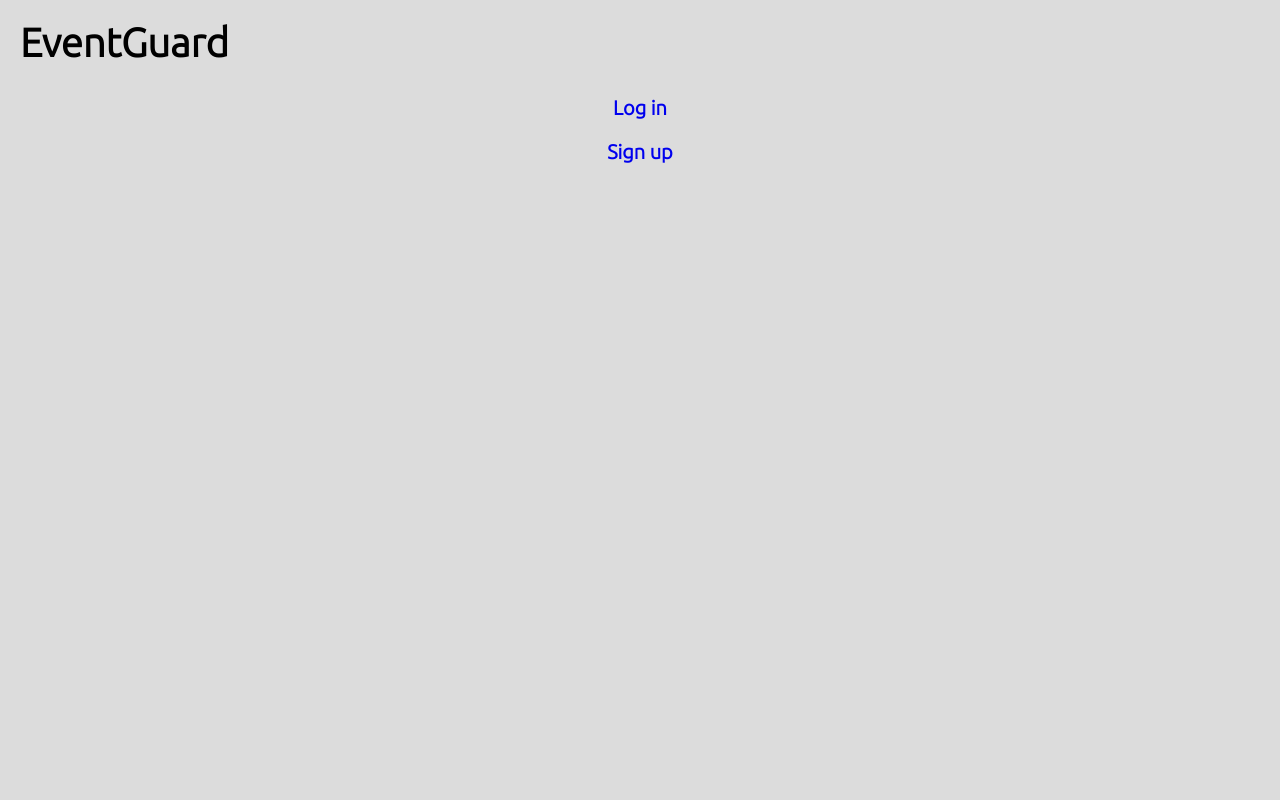
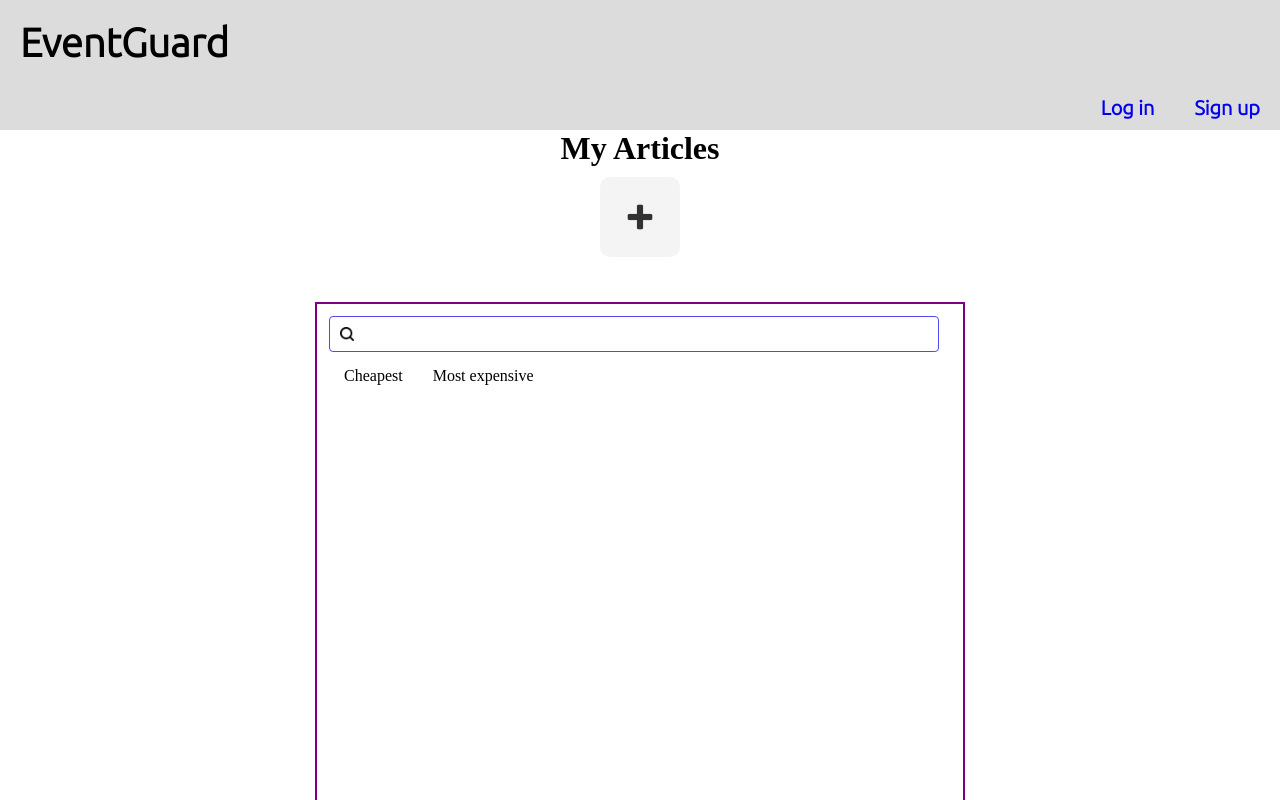
Before and after one commit to Maxim2012-dev/Project-Web-Technologies, a Vue app in the folder event-guard/: page /MyArticles in a window 1280 px wide. Shown: the top 800 px of the page. Built offline with nearby package versions, Linux system fonts and the light colour scheme.

Commit message:
Update MyArticles.vue

```diff
--- a/event-guard/src/components/MyArticles.vue
+++ b/event-guard/src/components/MyArticles.vue
@@ -1,5 +1,5 @@
 <template>
-    <ul>
+    <ul id="myArticlesSection">
      <h1> My Articles</h1>
       <img src="../assets/add.png" class="article" alt="ADD" width= "80" @click="$router.push('/add')">
       <section class="container">
@@ -49,7 +49,7 @@
   </script>
 
   <style>
-  ul{
+  #myArticlesSection{
       width: 100%;
       height: 100vh;
       margin: auto;
```
